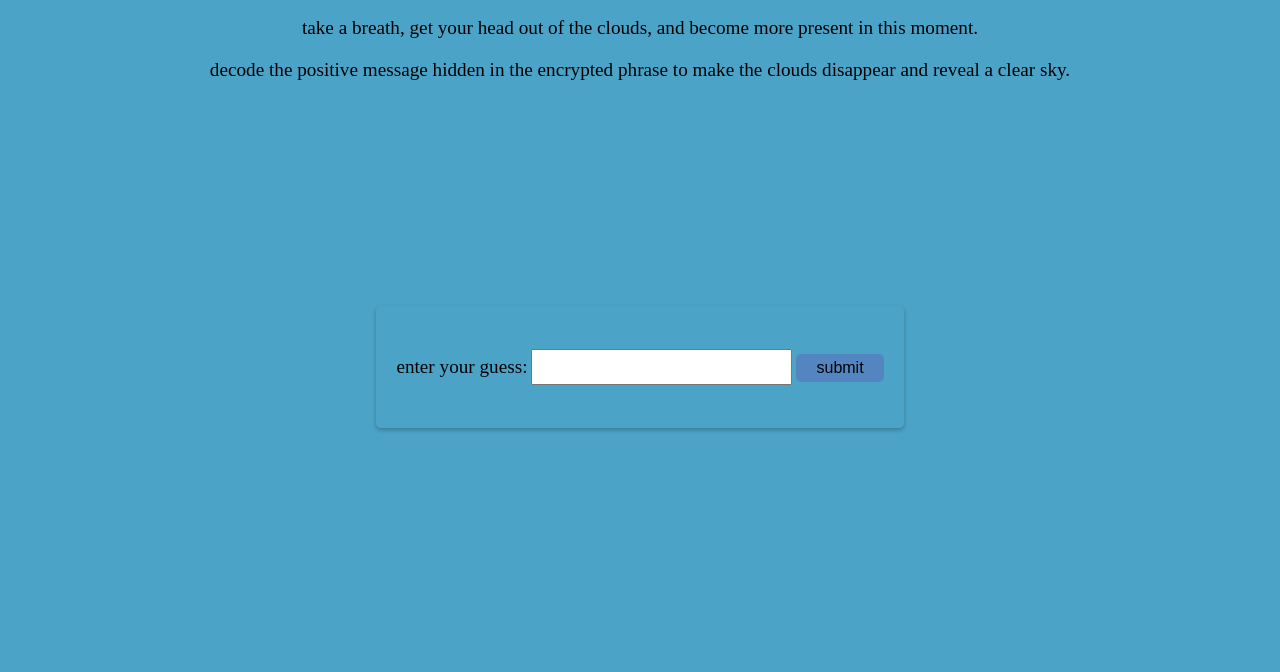
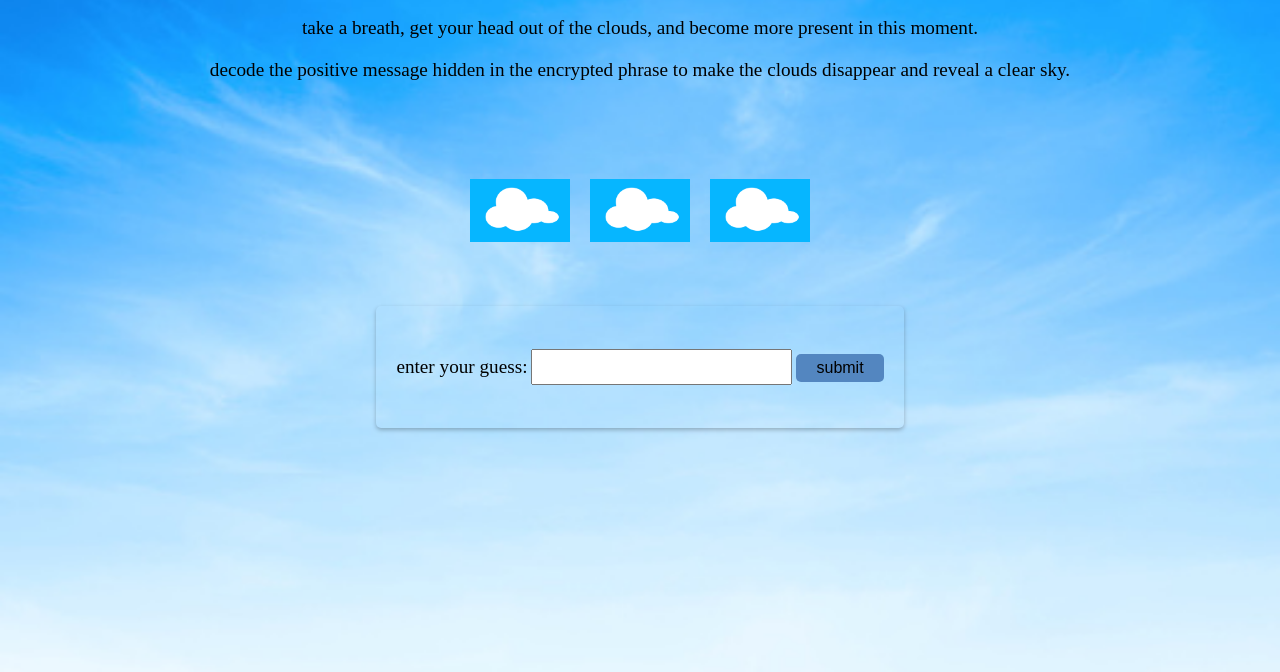
Before and after one commit to amberwagoner/out_of_the_clouds, a website: page public/index.html in a window 1280 px wide. Shown: the part 128-800 px from the top of the page. Drawn offline with Linux system fonts and the light colour scheme; files whose address does not match are found by name.

Commit message:
updated how the image ids access their photos through scripts and css

```diff
--- a/public/index.html
+++ b/public/index.html
@@ -11,14 +11,18 @@
   </head>
   <body>
     <div id="game">
-      <div src="./images/sky.jpg" type="image/jpg" id="sky"></div>
       <div id="objective-box">
         <h1>out of the clouds</h1>
         <h2>feeling overwhelmed?</h2>
         <p>take a breath, get your head out of the clouds, and become more present in this moment.</p>
         <p>decode the positive message hidden in the encrypted phrase to make the clouds disappear and reveal a clear sky.</p>
       </div>
-      <div src="./images/cloud.png"  type="image/png" id="clouds">
+      <div type="image/png" id="clouds">
+        <script>
+          var container = document.getElementById("clouds");
+          container.innerHTML = '<img src="cloud.png"';
+        </script>
+
         <div class="cloud"></div>
         <div class="cloud"></div>
         <div class="cloud"></div>
--- a/public/style.css
+++ b/public/style.css
@@ -3,11 +3,17 @@ body {
     padding: 0;
 }
 
+#sky {
+    background-image: url("./images/sky.jpg");
+    background-repeat: no-repeat;
+    background-size: cover;
+}
+
 #game {
     height: 100vh;
-    background-color: #4ba3c7;
-    background-image: url('sky.jpg');
+    background-image: url('./images/sky.jpg');
     background-size: cover;
+    background-size: no-repeat;
     display: flex;
     flex-direction: column;
     align-items: center;
@@ -24,7 +30,7 @@ body {
 .cloud {
     width: 100px;
     height: 70px;
-    background-image: url('cloud.png');
+    background-image: url('./images/cloud.png');
     background-size: contain;
     background-repeat: no-repeat;
     background-position: center;
```
